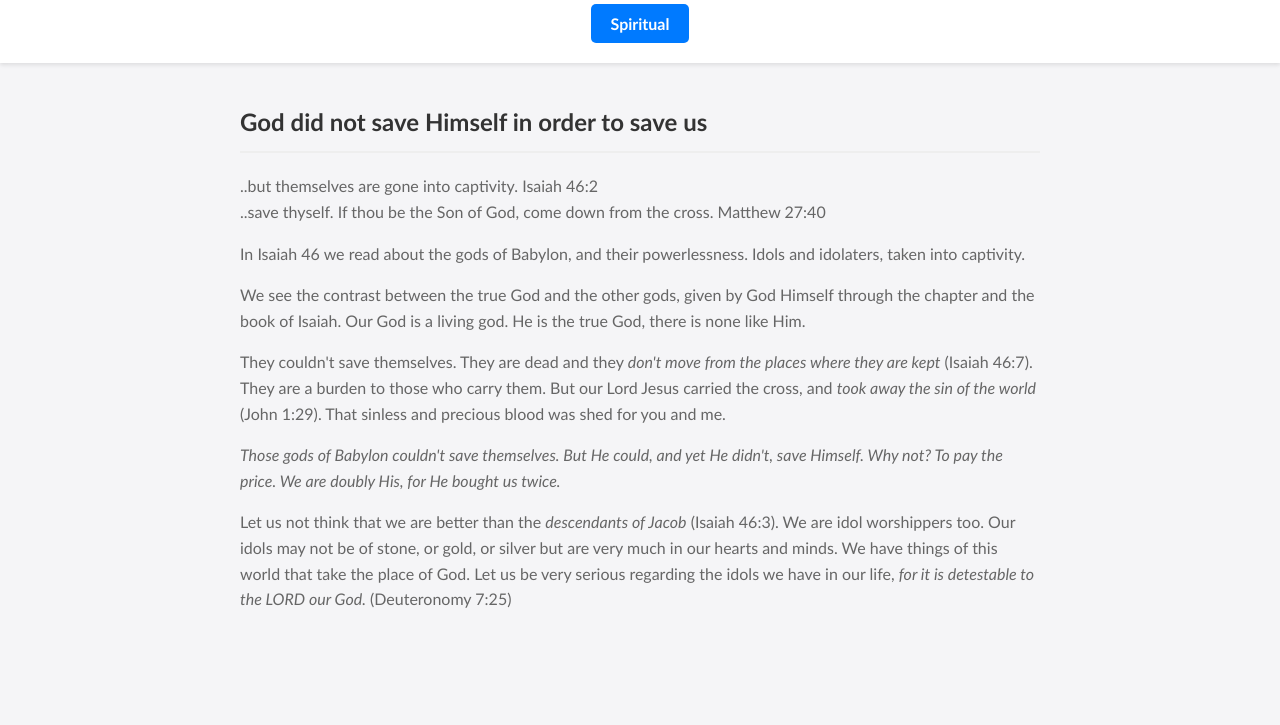
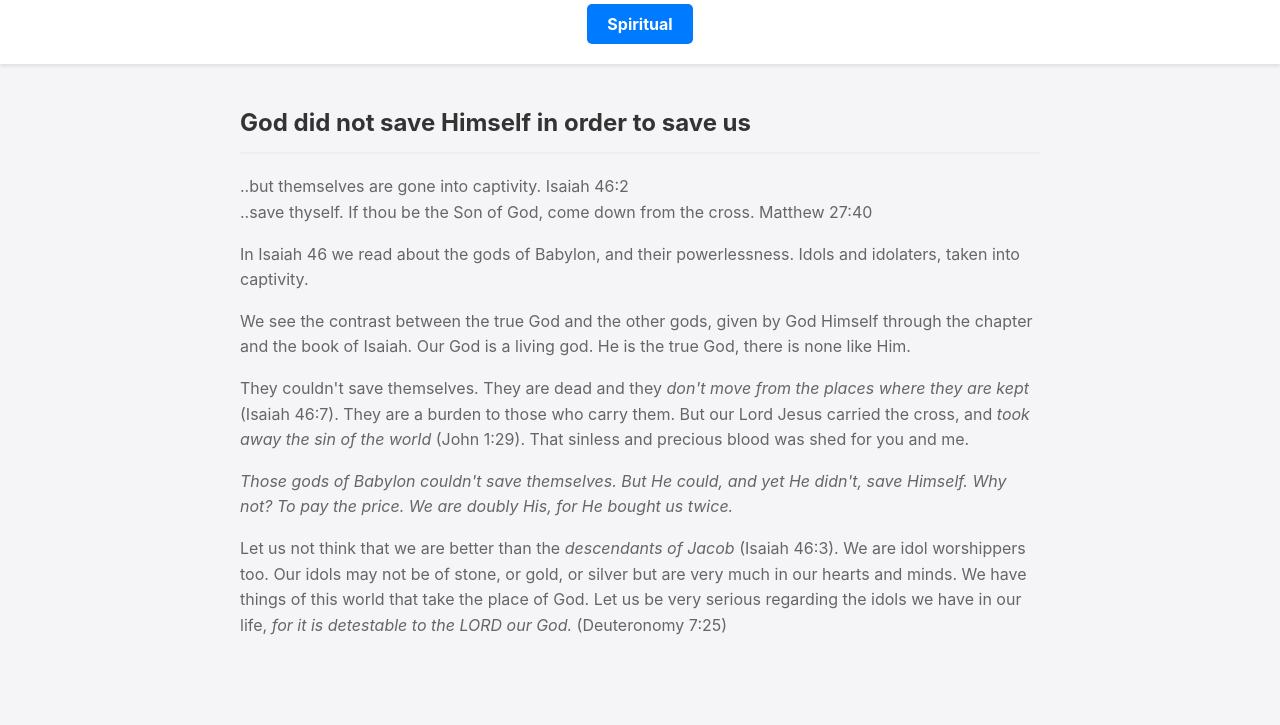
Before and after one commit to adhesivebiography/adhesivebiography.github.io, a plain HTML site: page index.html in a window 1280 px wide. Shown: the part 75-800 px from the top of the page. Drawn offline with Linux system fonts and the light colour scheme.

Commit message:
changed font to Inter

```diff
--- a/index.html
+++ b/index.html
@@ -6,7 +6,7 @@
     <title>Kevin Moses Kothapalli - Personal Website</title>
     <style>
         body {
-            font-family: 'Calibri', 'Segoe UI', Roboto, 'Helvetica Neue', Arial, sans-serif;
+            font-family: 'Inter', 'Segoe UI', Roboto, 'Helvetica Neue', Arial, sans-serif;
             margin: 0;
             padding: 0;
             color: #333;
```
